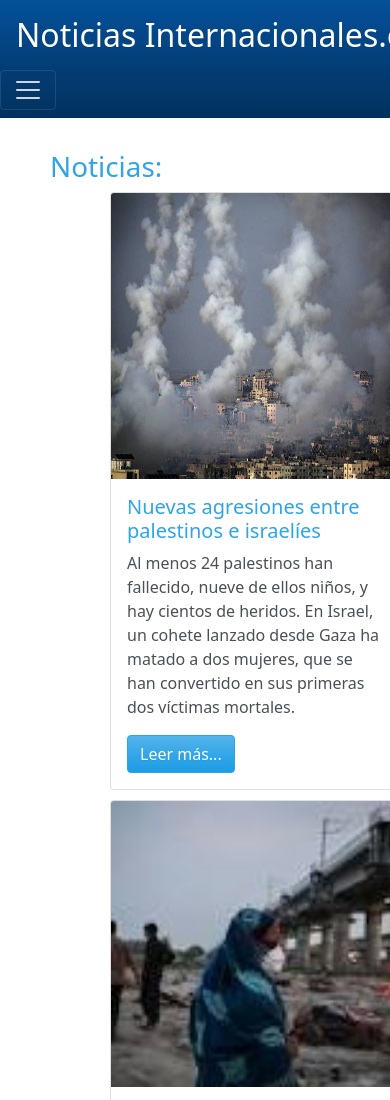
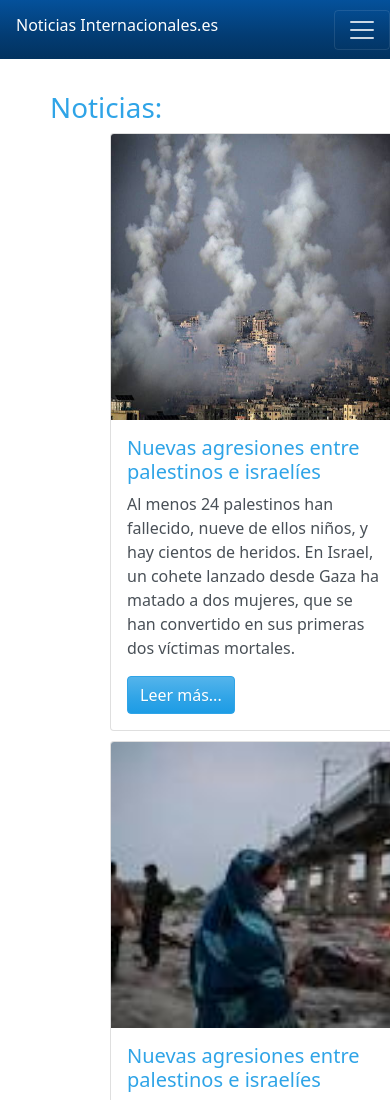
Before and after one commit to ianfa2201/TallerBootstrap, a plain HTML site: page index.html in a window 390 px wide. Shown: the top 1100 px of the page. Drawn offline with Linux system fonts and the light colour scheme.

Commit message:
Intento de cambio de titulo v.1.0

```diff
--- a/css/custom-diu.css
+++ b/css/custom-diu.css
@@ -35,6 +35,9 @@ li a:hover {
         width: 100%;
         justify-content: center;
         margin-left: 50px;
+    }
+    #titulo{
+        font-size: 1em;
     }
     .card {
         width: 18rem;
```
